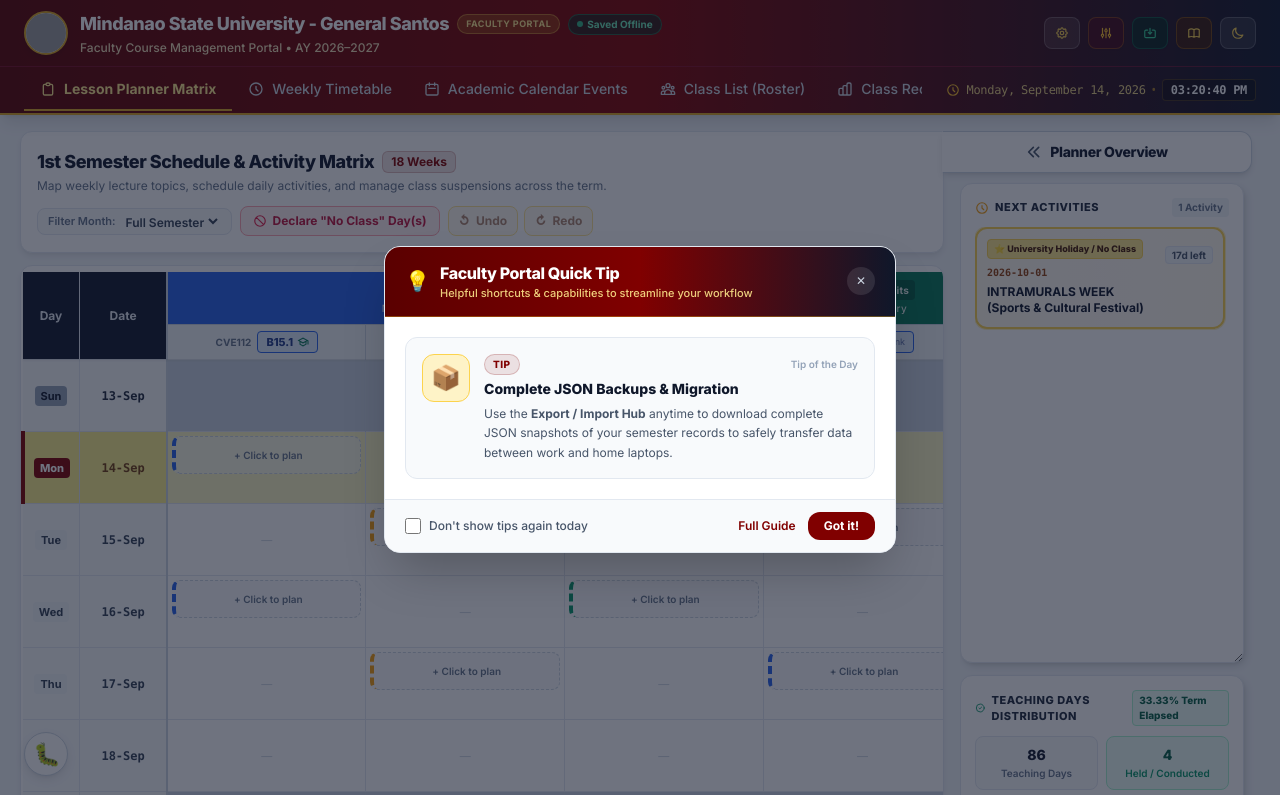
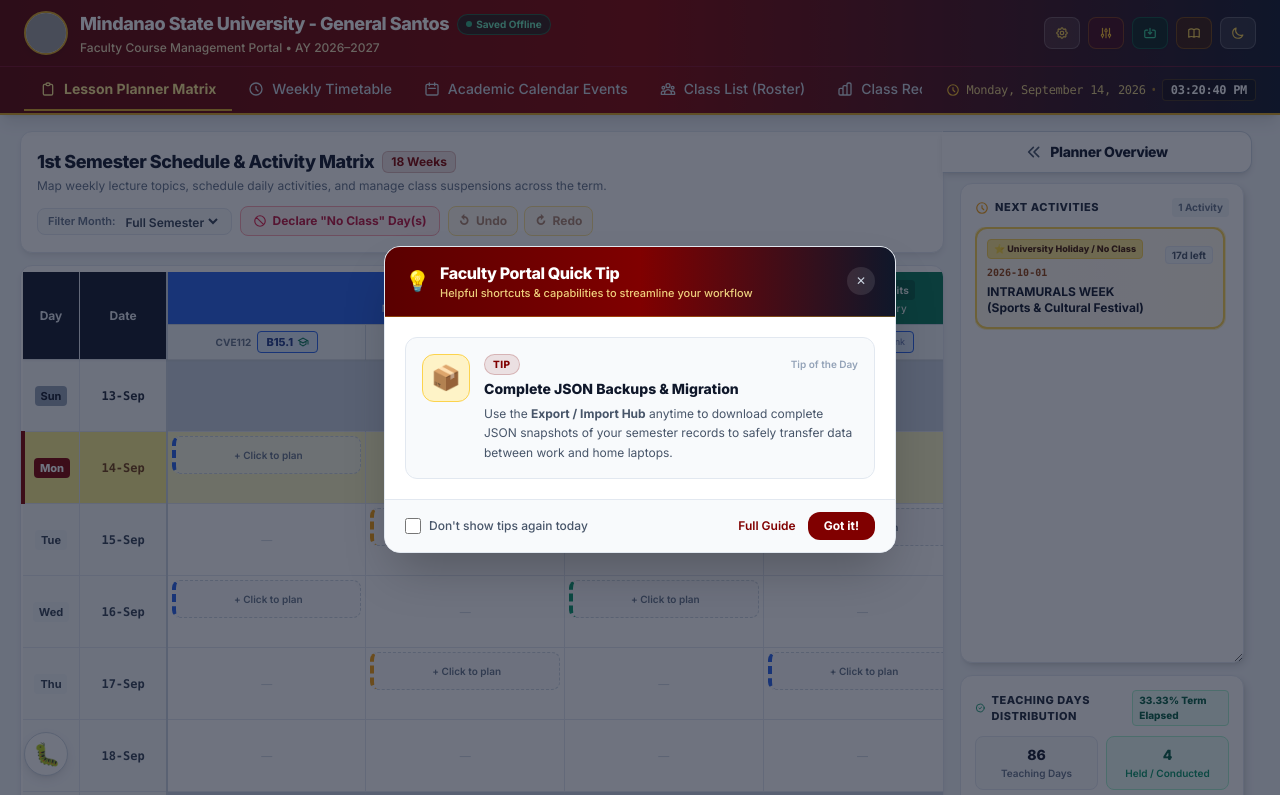
Before and after one commit to jfvp3769/course-management, a plain HTML site: page index.html in a window 1280 px wide. Shown: the top 795 px of the page. Drawn offline with Linux system fonts and the light colour scheme; grey boxes are pictures that could not be loaded.

Commit message:
Remove redundant Faculty Portal badge from header banner

```diff
--- a/index.html
+++ b/index.html
@@ -65,7 +65,6 @@
         <div class="min-w-0 flex-1">
           <div class="flex items-center gap-2 flex-wrap">
             <h1 id="header-school-name" class="text-sm sm:text-base lg:text-lg font-extrabold tracking-tight truncate leading-tight">Mindanao State University - General Santos</h1>
-            <span class="hidden md:inline-flex bg-msu-gold/25 text-amber-200 border border-amber-300/40 text-[9px] font-bold px-2 py-0.5 rounded-full uppercase tracking-wider shrink-0">Faculty Portal</span>
             <span id="save-status-indicator" class="bg-emerald-950/60 text-emerald-300 border border-emerald-500/40 text-[9px] sm:text-[10px] font-bold px-2 py-0.5 rounded-full flex items-center gap-1 shrink-0">
               <span class="w-1.5 h-1.5 rounded-full bg-emerald-400 animate-pulse"></span>
               <span>Saved Offline</span>
```
